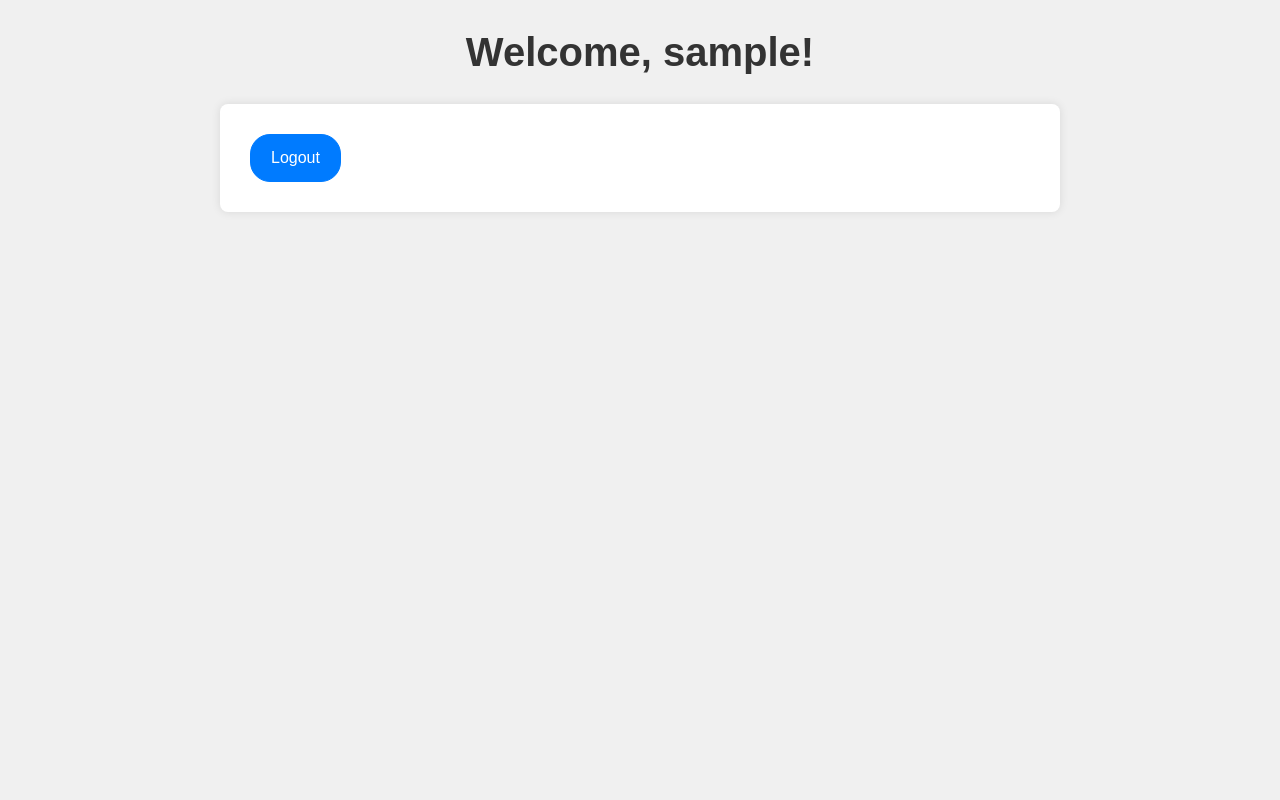
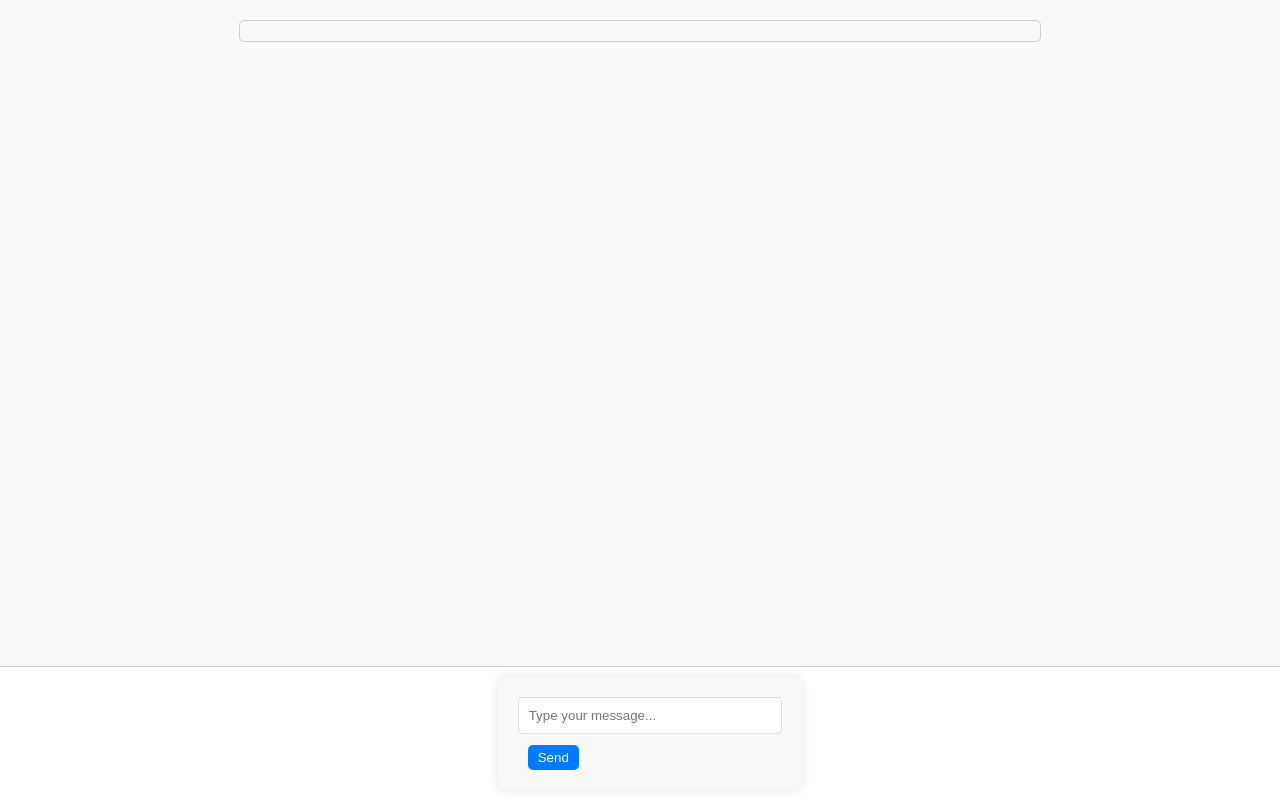
Before and after one commit to jarnedegraeve/ai-essentials, a Flask app: page /dashboard in a window 1280 px wide. Run offline with Flask 3, Linux system fonts and the light colour scheme; the visitor is signed in with stand-in values (Sample User, id 1).

Commit message:
0.3.0
0.3.0
Added
-.env
- working chat page

```diff
--- a/app.py
+++ b/app.py
@@ -1,20 +1,33 @@
-from flask import Flask, render_template, request, redirect, url_for, flash
+from flask import Flask, render_template, request, redirect, url_for, flash, session
 from flask_sqlalchemy import SQLAlchemy
 from flask_bcrypt import Bcrypt
 from flask_login import LoginManager, UserMixin, login_user, logout_user, login_required, current_user
 from sqlalchemy.exc import IntegrityError
 import re
+import openai
+import os
+from dotenv import load_dotenv
+load_dotenv()
 
 app = Flask(__name__)
-app.config['SECRET_KEY'] = 'your_secret_key_here'  # Change this to a random value
-app.config['SQLALCHEMY_DATABASE_URI'] = 'sqlite:///users.db'  # SQLite database file
+app.config['SECRET_KEY'] = 'your_secret_key_here'
+app.config['SQLALCHEMY_DATABASE_URI'] = 'sqlite:///users.db'
+
+endpoint = os.getenv("ENDPOINT")
+api_key = os.getenv("API_KEY")
+deployment = "aiesschatimplementatie"
+
+client = openai.AzureOpenAI(
+    base_url=f"{endpoint}/openai/deployments/{deployment}/extensions",
+    api_key=api_key,
+    api_version="2023-08-01-preview",
+)
 
 db = SQLAlchemy(app)
 bcrypt = Bcrypt(app)
 login_manager = LoginManager(app)
 login_manager.login_view = 'login'
 
-# Define User model
 class User(UserMixin, db.Model):
     id = db.Column(db.Integer, primary_key=True)
     username = db.Column(db.String(20), unique=True, nullable=False)
@@ -22,9 +35,8 @@ class User(UserMixin, db.Model):
 
 @login_manager.user_loader
 def load_user(user_id):
-    return db.session.get(User, user_id)
+    return User.query.get(int(user_id))
 
-# Routes
 @app.route('/')
 def index():
     return render_template('index.html')
@@ -35,7 +47,6 @@ def register():
         username = request.form['username']
         password = request.form['password']
 
-        # Validate password complexity
         if len(password) < 8:
             flash('Password should be at least 8 characters long.', 'danger')
         elif not re.search(r'[A-Z]', password):
@@ -43,21 +54,17 @@ def register():
         elif not re.search(r'\d', password):
             flash('Password should contain at least one number.', 'danger')
         else:
-            # Hash the password
             hashed_password = bcrypt.generate_password_hash(password).decode('utf-8')
 
             try:
                 new_user = User(username=username, password=hashed_password)
                 db.session.add(new_user)
                 db.session.commit()
-
                 flash('Registration successful. Please login.', 'success')
                 return redirect(url_for('login'))
-
             except IntegrityError:
                 db.session.rollback()
                 flash('Username already exists. Please choose a different one.', 'danger')
-
     return render_template('register.html')
 
 @app.route('/login', methods=['GET', 'POST'])
@@ -73,7 +80,6 @@ def login():
             return redirect(url_for('dashboard'))
         else:
             flash('Login unsuccessful. Please check your username and password.', 'danger')
-
     return render_template('login.html')
 
 @app.route('/logout')
@@ -85,7 +91,47 @@ def logout():
 @app.route('/dashboard')
 @login_required
 def dashboard():
-    return render_template('dashboard.html', username=current_user.username)
+    if 'chat_messages' not in session:
+        session['chat_messages'] = []
+
+    return render_template('dashboard.html', username=current_user.username, chat_messages=session['chat_messages'])
+
+@app.route('/send_message', methods=['POST'])
+@login_required
+def send_message():
+    message = request.form['message']
+
+    # Send user message to the chatbot
+    response = client.chat.completions.create(
+        model=deployment,
+        messages=[
+            {"role": "system", "content": "Assistant is an intelligent chatbot designed to help users answer their erasmushogeschool brussel questions. Instructions: - Only answer questions related to erasmushogeschool Brussel. - If you're unsure of an answer, you can say 'I don't know' or 'I'm not sure' and recommend users to mail their question to help@ehb.be."},
+            {"role": "user", "content": message},
+        ],
+        extra_body={
+            "dataSources": [
+                {
+                    "type": "AzureCognitiveSearch",
+                    "parameters": {
+                        "endpoint": os.getenv("SEARCH_ENDPOINT"),
+                        "key": os.getenv("SEARCH_KEY"),
+                        "indexName": "aiessdatatobot-index"
+                    }
+                }
+            ]
+        }
+    )
+
+    # Extract the content of the bot response
+    bot_response_content = response.choices[0].message.content
+
+    # Store the user message and bot response in chat_messages
+    chat_messages = session.get('chat_messages', [])
+    chat_messages.append({"role": "user", "content": message})
+    chat_messages.append({"role": "bot", "content": bot_response_content})
+    session['chat_messages'] = chat_messages
+
+    return redirect(url_for('dashboard'))
 
 if __name__ == '__main__':
     with app.app_context():
--- a/templates/dashboard.html
+++ b/templates/dashboard.html
@@ -3,16 +3,113 @@
 <head>
     <meta charset="UTF-8">
     <meta name="viewport" content="width=device-width, initial-scale=1.0">
-    <title>Dashboard</title>
-    <link rel="stylesheet" href="instance\static\styles.css">
+    <title>Chatbot</title>
+    <link rel="stylesheet" href="{{ url_for('static', filename='styles.css') }}">
+    <style>
+        body {
+            font-family: Arial, sans-serif;
+            background-color: #f9f9f9;
+            margin: 0;
+            padding: 0;
+        }
+
+        .chat-container {
+            max-width: 800px;
+            margin: 20px auto;
+            border: 1px solid #ccc;
+            border-radius: 5px;
+            overflow: hidden;
+            position: relative;
+        }
+
+        .chat-messages {
+            padding: 10px;
+            overflow-y: scroll;
+            max-height: 400px;
+        }
+
+        .chat-message {
+            background-color: #f9f9f9;
+            padding: 10px;
+            margin: 10px;
+            border-radius: 5px;
+            clear: both;
+            width: 70%;
+            float: left;
+        }
+
+        .user-message {
+            background-color: #007bff;
+            color: #fff;
+            float: right;
+        }
+
+        .bot-message {
+            background-color: #f1f1f1;
+            float: left;
+        }
+
+        .button {
+            display: inline-block;
+            padding: 10px 20px;
+            background-color: #007bff;
+            color: #fff;
+            text-decoration: none;
+            border-radius: 5px;
+        }
+
+        .logout {
+            position: absolute;
+            top: 10px;
+            right: 10px;
+        }
+
+        .input-container {
+            padding: 10px;
+            background-color: #fff;
+            border-top: 1px solid #ccc;
+            position: absolute;
+            bottom: 0;
+            width: 100%;
+            display: flex;
+        }
+
+        .input-field {
+            flex: 1;
+            padding: 5px;
+            border: 1px solid #ccc;
+            border-radius: 5px;
+        }
+
+        .send-button {
+            padding: 5px 10px;
+            background-color: #007bff;
+            color: #fff;
+            border: none;
+            border-radius: 5px;
+            margin-left: 10px;
+            cursor: pointer;
+        }
+    </style>
 </head>
 <body>
-    <header>
-        <h1>Welcome, {{ username }}!</h1>
-    </header>
+    <div class="chat-container">
+        <a href="{{ url_for('logout') }}" class="button logout">Logout</a>
 
-    <div class="container">
-        <p><a href="{{ url_for('logout') }}" class="button">Logout</a></p>
+        <div class="chat-messages">
+            {% for message in chat_messages %}
+                <div class="chat-message {{ message.role }}-message">
+                    <p>{{ message.content }}</p>
+                </div>
+            {% endfor %}
+        </div>
+    </div>
+
+    <div class="input-container">
+        <form id="chat-form" action="{{ url_for('send_message') }}" method="POST">
+            <input type="text" class="input-field" name="message" placeholder="Type your message...">
+            <button type="submit" class="send-button">Send</button>
+        </form>
     </div>
 </body>
 </html>
```
